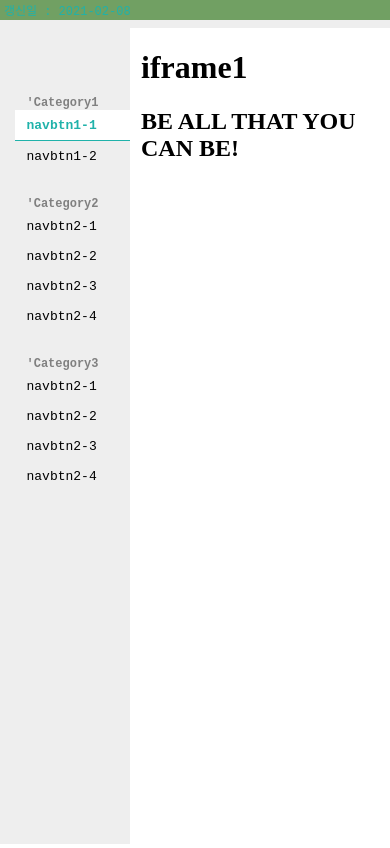
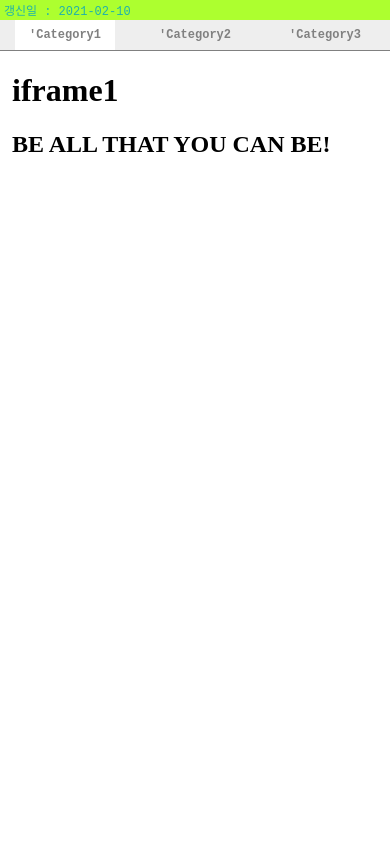
Before and after one commit to noelfania/nodlfania_index, a website: page index.html in a window 390 px wide. Drawn offline with Linux system fonts and the light colour scheme.

Commit message:
add Responsive Css

```diff
--- /dev/null
+++ b/css/index.css
@@ -0,0 +1,189 @@
+*{
+    margin:0;
+    font-family: monospace;
+}
+html, body{
+    height:100%;
+}
+
+body{
+    display:grid;
+    grid-template-columns: minmax(120px,130px) auto;
+    grid-template-rows: 20px auto;
+    grid-template-areas:
+        "body-A body-A"
+        "body-B body-C";
+}
+    body>header{
+        grid-area: body-A;
+        background-color: black;
+        color :  lightseagreen;
+        display:grid;
+        padding-left: 1%;
+        place-items: center start;
+        font-size: small;
+    }
+
+    body>nav{
+        grid-area: body-B;
+        padding-top: 50px;
+        padding-left:15px;
+        background-color: #eee;
+    }
+        nav>.category{
+            display:grid;
+            grid-template-rows: auto;
+            height:auto;
+            font-size: small;
+            padding-left:10%;
+            font-weight: bold;
+            color : grey;
+        }
+        nav>.category>.title{
+            padding-top:20px;
+            font-weight: bold;
+            padding-left: 10px;
+        }
+        nav>.category>.nav-btn{
+            display:grid;
+            place-items: center;
+            height:30px;
+            border-bottom: thin solid rgb(233, 231, 231);
+        }
+        nav>.category>.nav-btn:hover{
+            background-color: white;
+            cursor: pointer;
+        }
+        .nav-btn-clicked {
+            background-color: white;
+            font-weight: bold;
+            color:lightseagreen;
+            border-bottom: thin solid lightseagreen;
+        }
+    body>section{
+        grid-area: body-C;
+        display:grid;
+        grid-template-rows: 8px auto;
+        grid-template-areas:
+            "section-A"
+            "section-B";
+    }
+        body>section>header{
+            grid-area: section-A;
+            background-color: #eee;
+        }
+        body>section>main{
+            grid-area: section-B;
+        }
+            body>section>main>iframe{
+                height:100%;
+                width:98%;
+                padding-left: 1%;
+                border:none;
+            }
+
+@media screen and (max-width: 600px){
+    body{
+        display:grid;
+        grid-template-columns: 1fr;
+        grid-template-rows: 20px 30px auto;
+        grid-template-areas:
+            "body-A"
+            "body-B"
+            "body-C";
+    }
+        body>header{
+            grid-area: body-A;
+            background-color: greenyellow;
+            color :  lightseagreen;
+            display:grid;
+            padding-left: 1%;
+            place-items: center start;
+            font-size: small;
+        }
+        body>nav{
+            grid-area: body-B;
+            padding-left:0px;
+            background-color: #eee;
+            padding-top: 0px;
+            display:flex;
+        }
+        nav>.category{
+                place-items: center;
+                flex:1;
+
+                height:30px;
+                margin-top: 0px;
+                font-size: small;
+                padding-left:0px;
+                font-weight: bold;
+                color : grey;
+
+                display:flex;
+                flex-direction: column;
+
+            }
+            nav>.category>.title{
+                padding-top:0px;
+            }
+            nav>.category>.nav-btn, nav>.category>.title{
+                width:100px;
+                display:grid;
+                place-items: center;
+                height:30px;
+                padding-left:0px;
+                z-index: 99;
+
+            }
+            nav>.category>.nav-btn{
+                display: none;
+                background-color: #eee;
+                border-left: thin solid lightgray;
+                border-right: thin solid lightgray;
+                border-bottom: thin solid lightgray;
+            }
+            nav>.category:hover .nav-btn{
+                width:100px;
+                display:grid;
+                place-items: center;
+                height:30px;
+                padding-left:0px;
+            }
+            nav>.category>.nav-btn:hover{
+                background-color: rgb(25, 26, 126);
+                cursor: pointer;
+            }
+            nav>.category>.title:hover{
+                cursor: pointer;
+            }
+            .nav-btn-clickedForMobile {
+                background-color: white;
+            }
+            .nav-btn-clicked {
+                font-weight: bold;
+                color:red;
+                background-color: white !important;
+            }
+        body>section{
+            grid-area: body-C;
+            display:grid;
+            grid-template-rows: 1px auto;
+            grid-template-areas:
+                "section-A"
+                "section-B";
+        }
+            body>section>header{
+                grid-area: section-A;
+                background-color: gray;
+            }
+            body>section>main{
+                grid-area: section-B;
+            }
+                body>section>main>iframe{
+                    height:100%;
+                    width:98%;
+                    padding-left: 1%;
+                    border:none;
+                }
+
+}
--- a/index.css
+++ /dev/null
@@ -1,83 +0,0 @@
-*{
-    margin:0;
-    font-family: monospace;
-}
-html, body{
-    height:100%;
-}
-
-body{
-    display:grid;
-    grid-template-columns: minmax(120px,130px) auto;
-    grid-template-rows: 20px auto;
-    grid-template-areas:
-        "body-A body-A"
-        "body-B body-C";
-}
-    body header{
-        grid-area: body-A;
-        background-color: black;
-        color :  lightseagreen;
-        display:grid;
-        padding-left: 1%;
-        place-items: center start;
-        font-size: small;
-    }
-    @media screen and (max-width: 600px){
-    body header{
-        background-color: #71A063;
-    }
-}
-    body nav{
-        grid-area: body-B;
-        padding-top: 50px;
-        padding-left:15px;
-        background-color: #eee;
-    }
-        nav .category{
-            display:grid;
-            place-items: end start;
-            height:30px;
-            margin-top: 10px;
-            font-size: small;
-            padding-left:10%;
-            font-weight: bold;
-            color : grey;
-        }
-        nav .nav-btn{
-            display:grid;
-            place-items: center start;
-            height:30px;
-            padding-left:10%;
-        }
-        nav .nav-btn:hover{
-            background-color: white;
-            cursor: pointer;
-        }
-        .nav-btn-clicked {
-            background-color: white;
-            font-weight: bold;
-            color:lightseagreen;
-            border-bottom: thin solid lightseagreen;
-        }
-    body section{
-        grid-area: body-C;
-        display:grid;
-        grid-template-rows: 8px auto;
-        grid-template-areas:
-            "section-A"
-            "section-B";
-    }
-        body section header{
-            grid-area: section-A;
-            background-color: #eee;
-        }
-        body section main{
-            grid-area: section-B;
-        }
-            body section main iframe{
-                height:100%;
-                width:98%;
-                padding-left: 1%;
-                border:none;
-            }
--- a/index.html
+++ b/index.html
@@ -2,49 +2,55 @@
 <html>
     <head>
         <meta name="viewport" content="width=device-width, initial-scale=1.0">
-        <link rel="icon" type="image/jpg" href="favicon.jpg">
-        <link rel="stylesheet"" href="./index.css">
-        <script src="./index.js"></script>
+        <link rel="icon" type="image/jpg" href="./img/favicon.jpg">
+        <link rel="stylesheet"" href="./css/index.css">
+        <script type="module" src="./jsController/index.js"></script>
     </head>
     <body>
         <header>
-            <span>갱신일 : 2021-02-08</span>
+            <span>갱신일 : 2021-02-10</span>
         </header>
         <nav>
-            <div class='category'>'Category1</div>
-            <div class='nav-btn' onclick='openPage("ifr1.html",this,event)'>
+            <div class='category'>
+                <span class='title'>'Category1</span>
+                <div class='nav-btn'>
                     <span>navbtn1-1</span>
                 </div>
-            <div class='nav-btn' onclick='openPage("ifr2.html",this,event)'>
+                <div class='nav-btn'>
                     <span>navbtn1-2</span>
                 </div>
+           </div>
 
-            <div class='category'>'Category2</div>
-            <div class='nav-btn' onclick='openPage("ifr2.html",this,event)'>
+            <div class='category'>
+                <span class='title'>'Category2</span>
+                <div class='nav-btn'>
                     <span>navbtn2-1</span>
                 </div>
-            <div class='nav-btn' onclick='openPage("ifr2.html",this,event)'>
+                <div class='nav-btn'>
                     <span>navbtn2-2</span>
                 </div>
-            <div class='nav-btn' onclick='openPage("ifr2.html",this,event)'>
+                <div class='nav-btn'>
                     <span>navbtn2-3</span>
                 </div>
-            <div class='nav-btn' onclick='openPage("ifr2.html",this,event)'>
+                <div class='nav-btn'>
                     <span>navbtn2-4</span>
                 </div>
+          </div>
 
-            <div class='category'>'Category3</div>
-            <div class='nav-btn' onclick='openPage("ifr2.html",this,event)'>
+            <div class='category'>
+                <span class='title'>'Category3</span>
+                <div class='nav-btn'>
                     <span>navbtn2-1</span>
                 </div>
-            <div class='nav-btn' onclick='openPage("ifr2.html",this,event)'>
+                <div class='nav-btn'>
                     <span>navbtn2-2</span>
                 </div>
-            <div class='nav-btn' onclick='openPage("ifr2.html",this,event)'>
+                <div class='nav-btn'>
                     <span>navbtn2-3</span>
                 </div>
-            <div class='nav-btn' onclick='openPage("ifr2.html",this,event)'>
+                <div class='nav-btn'>
                     <span>navbtn2-4</span>
+                </div>
             </div>
         </nav>
 
--- a/index.js
+++ /dev/null
@@ -1,22 +0,0 @@
-'use strict';
-const log = console.log;
-
-window.addEventListener('DOMContentLoaded',()=>{
-    log('DOMContentLoaded :: ', 'index.js invoked')
-    openPage("ifr1.html", document.getElementsByClassName('nav-btn')[0]);
-
-
-});
-
-function openPage(url, btnArea, event){
-    event ?  event.preventDefault() : null ;
-    Array.prototype.forEach.call(document.getElementsByClassName('nav-btn'),(v)=>{
-        v.classList.remove('nav-btn-clicked');
-    });
-    btnArea.classList.add('nav-btn-clicked');
-    var mainContent = document.getElementById('main-content');
-    mainContent.innerText='';
-    var iframe = document.createElement('iframe');
-    iframe.setAttribute('src',url);
-    mainContent.appendChild(iframe);
-}
--- /dev/null
+++ b/jsController/index.js
@@ -0,0 +1,37 @@
+'use strict';
+const log = console.log;
+
+const NavBtnUrl =['ifr1','ifr2','ifr3','ifr4','ifr5','ifr6','ifr7','ifr7','ifr8','ifr9','ifr10',]
+
+const Index = {
+    init(){
+        log('DOMContentLoaded :: ', 'app.js invoked');
+        //window.Index = Index;
+        var arrNavBtn = document.getElementsByClassName('nav-btn')
+        Array.from(arrNavBtn).forEach((navBtn,i)=>{
+            navBtn.addEventListener('click',function (event){
+                let url = `${NavBtnUrl[i]}.html`;
+                let btnArea = document.getElementsByClassName('nav-btn')[i];
+                return Index.openPage.call(null, url, btnArea, event);
+            })
+        })
+
+        Index.openPage("ifr1.html", document.getElementsByClassName('nav-btn')[0]);
+    },
+    openPage(url, btnArea, event){
+        event ?  event.preventDefault() : null ;
+        Array.prototype.forEach.call(document.getElementsByClassName('nav-btn'),(v)=>{
+            v.classList.remove('nav-btn-clicked');
+            v.parentNode.getElementsByClassName('title')[0].classList.remove('nav-btn-clickedForMobile');
+        });
+        btnArea.classList.add('nav-btn-clicked');
+        btnArea.parentNode.getElementsByClassName('title')[0].classList.add('nav-btn-clickedForMobile');
+        var mainContent = document.getElementById('main-content');
+        mainContent.innerText='';
+        var iframe = document.createElement('iframe');
+        iframe.setAttribute('src',url);
+        mainContent.appendChild(iframe);
+    }
+};
+
+document.addEventListener('DOMContentLoaded',Index.init);
--- /dev/null
+++ b/jsController/layout.js
@@ -0,0 +1,6 @@
+
+function a(){
+
+}
+
+export { a }
```
Also changed, not shown: img/favicon.jpg (renamed from favicon.jpg). Lines whose indentation alone changed are shown as unchanged.
